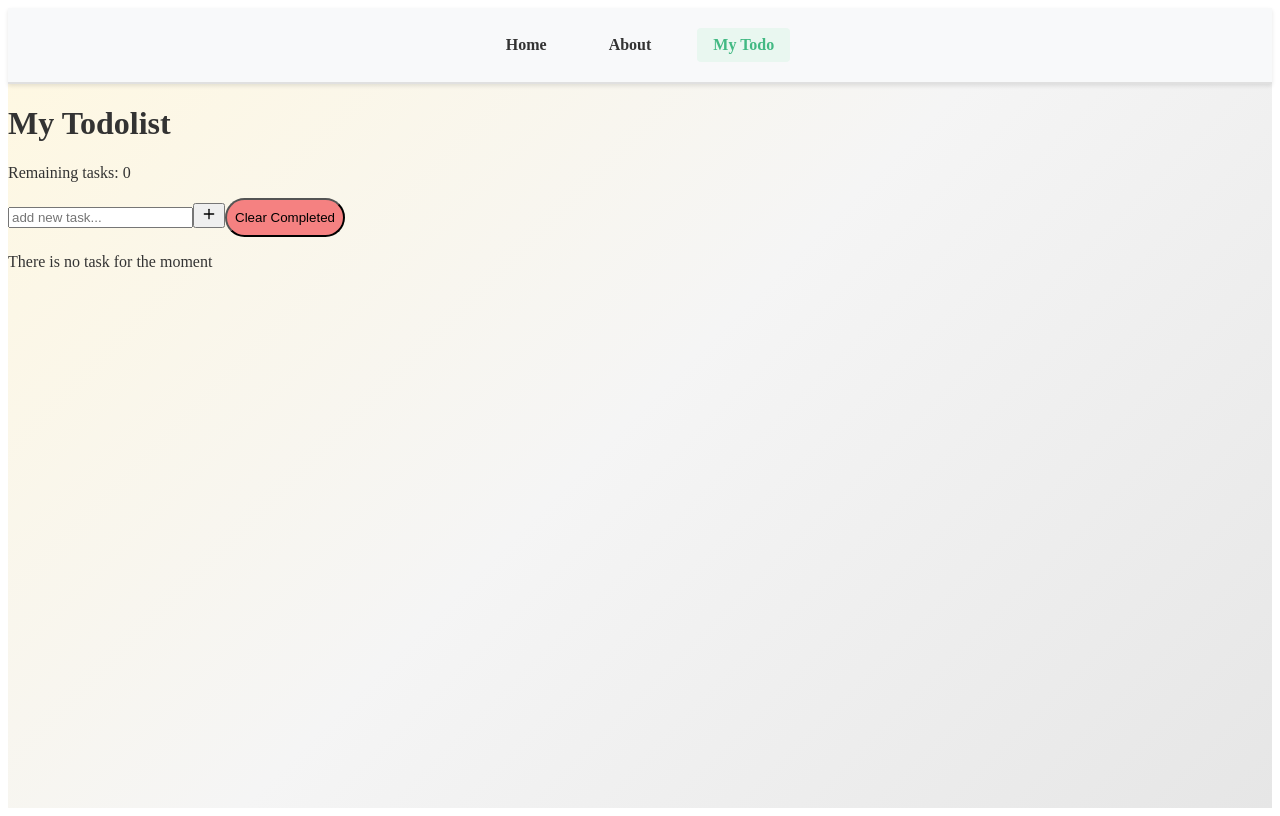
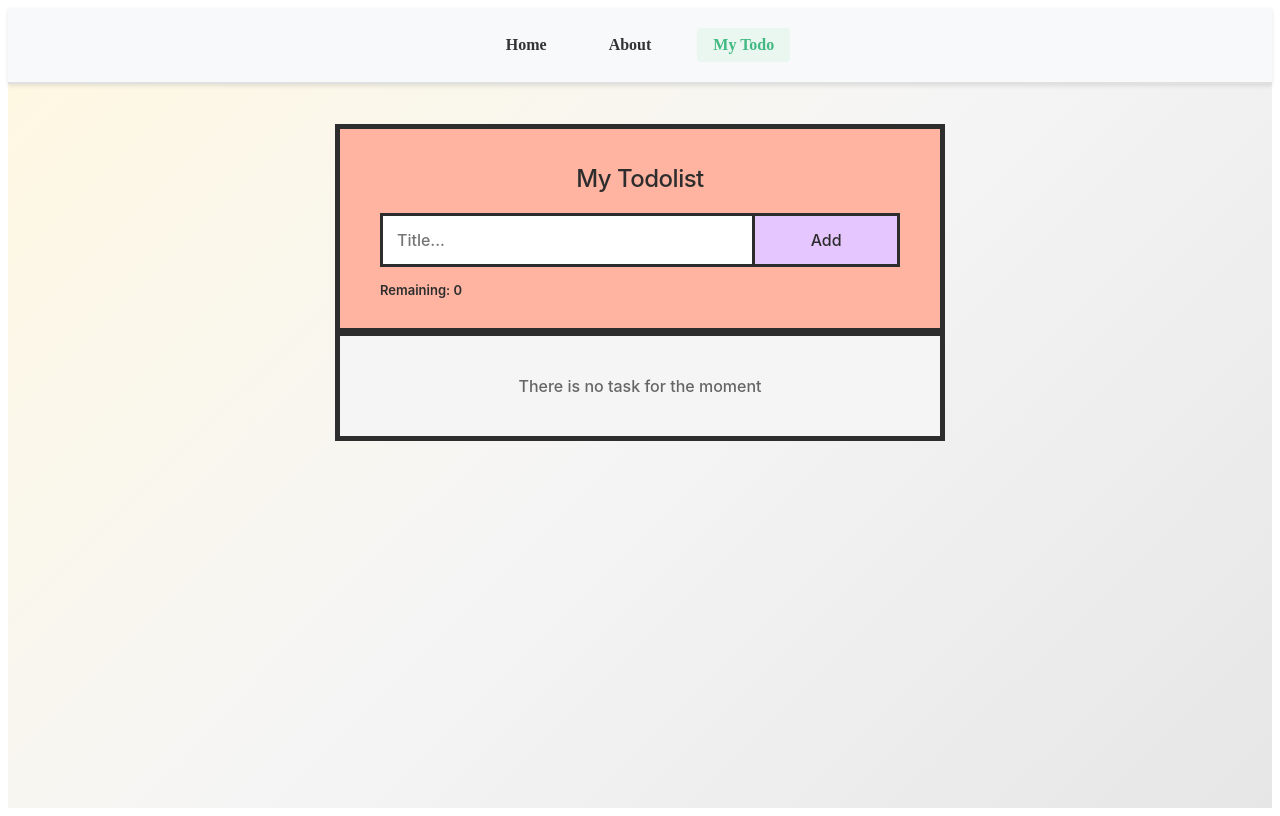
Before and after one commit to drissnafii/todolist-Vue, a Vue app: page /myTodo in a window 1280 px wide. Built offline with nearby package versions, Linux system fonts and the light colour scheme; the HTML template or start-up script is replaced by a standard one.

Commit message:
refactor: Redesign the todo list component's user interface and styling.

```diff
--- a/src/composables/MyTodo.vue
+++ b/src/composables/MyTodo.vue
@@ -1,6 +1,6 @@
 <script setup lang="ts">
 import { ref, computed, watch, onMounted } from 'vue'
-import { Edit, PlusIcon, Save, Trash2Icon } from 'lucide-vue-next'
+import { Edit, Save } from 'lucide-vue-next'
 
 interface Todo {
   id: number
@@ -58,88 +58,259 @@ const activeCount = computed(() => {
 const clearCompleted = () => {
   todos.value = todos.value.filter((todo) => !todo.completed)
 }
-const appName = ref('My Todolist');
-
+const appName = ref('My Todolist')
 </script>
 
 <template>
-  <main>
-    <h1>{{ appName }}</h1>
-    <p>Remaining tasks: {{ activeCount }}</p>
-    <div>
-      <input
-        type="text"
-        v-model="newTodoText"
-        @keyup.enter="addTodo"
-        placeholder="add new task..."
-      />
-      <button @click="addTodo">
-        <PlusIcon :size="16" />
-      </button>
-      <button class="clear-btn" @click="clearCompleted">Clear Completed</button>
-    </div>
-    <ul>
-      <li v-for="todo in todos" :key="todo.id">
-        <!-- editing mode  -->
-        <template v-if="todo.isEditing">
-          <input type="text" v-model="todo.text" @keyup.enter="toggleEdit(todo)" />
-          <button @click="toggleEdit(todo)">
-            <Save :size="16" />
+  <div class="todo-container">
+    <header class="header">
+      <h2>{{ appName }}</h2>
+      <div class="input-wrapper">
+        <input type="text" v-model="newTodoText" @keyup.enter="addTodo" placeholder="Title..." />
+        <span @click="addTodo" class="addBtn">Add</span>
+      </div>
+      <div class="header-actions">
+        <span class="status-info">Remaining: {{ activeCount }}</span>
+        <span v-if="todos.some((t) => t.completed)" class="clear-link" @click="clearCompleted"
+          >Clear Completed</span
+        >
+      </div>
+    </header>
+
+    <ul id="myUL">
+      <li v-for="todo in todos" :key="todo.id" :class="{ checked: todo.completed }">
+        <div class="todo-content" @click="todo.completed = !todo.completed">
+          <!-- editing mode  -->
+          <template v-if="todo.isEditing">
+            <input
+              type="text"
+              v-model="todo.text"
+              @keyup.enter="toggleEdit(todo)"
+              @click.stop
+              class="edit-input"
+            />
+          </template>
+          <template v-else>
+            {{ todo.text }}
+          </template>
+        </div>
+
+        <div class="actions">
+          <button @click.stop="toggleEdit(todo)" class="action-btn edit">
+            <Edit v-if="!todo.isEditing" :size="16" />
+            <Save v-else :size="16" />
           </button>
-        </template>
-
-        <template v-else>
-          <input type="checkbox" v-model="todo.completed" />
-          <span :class="{ completed: todo.completed }">
-            {{ todo.text }}
-          </span>
-          <button @click="toggleEdit(todo)" :class="'edit-btn'">
-            <Edit :size="16" />
-          </button>
-          <button @click="deleteTodo(todo.id)" :class="'delete-btn'">
-            <Trash2Icon :size="16" />
-          </button>
-        </template>
+          <button @click.stop="deleteTodo(todo.id)" class="action-btn delete">×</button>
+        </div>
       </li>
     </ul>
-    <p v-if="todos.length === 0">There is no task for the moment</p>
-  </main>
+    <p v-if="todos.length === 0" class="empty-msg">There is no task for the moment</p>
+  </div>
 </template>
 
 <style scoped>
+/* Brutalist Design with Soft Colors */
 
-.delete-btn {
-  color: #ef4444;
-  background: none;
-  border: none;
-  cursor: pointer;
-  padding: 4px;
-  margin-left: 8px;
+.todo-container {
+  max-width: 600px;
+  margin: 40px auto;
+  font-family: 'Inter', 'Segoe UI', system-ui, sans-serif;
+  border: 5px solid #2d2d2d;
+  background: #fafafa;
 }
 
-.delete-btn:hover {
-  color: #f11010;
+/* Style the header */
+.header {
+  background-color: #ffb4a2;
+  padding: 30px 40px;
+  color: #2d2d2d;
+  text-align: center;
+  border-bottom: 5px solid #2d2d2d;
 }
 
-.edit-btn {
-  color: #1f2a1c9f;
-  background: none;
-  border: none;
-  cursor: pointer;
-  padding: 4px;
-  margin-left: 8px;
+.header h2 {
+  margin: 5px 0 20px 0;
+  font-size: 24px;
+  font-weight: 500;
+  letter-spacing: -0.5px;
 }
 
-.completed {
-  text-decoration: line-through;
-  opacity: 0.6;
+/* Clear prefix/suffix from input */
+.input-wrapper {
+  display: flex;
+  margin-bottom: 10px;
+  border: 3px solid #2d2d2d;
 }
 
-.clear-btn {
-  background-color: #f58181;
+.header input {
+  margin: 0;
+  border: none;
+  border-right: 3px solid #2d2d2d;
+  border-radius: 0;
+  width: 75%;
+  padding: 14px;
+  float: left;
+  font-size: 16px;
+  font-family: inherit;
+  outline: none;
+  background: #fff;
+  font-weight: 500;
+}
+
+/* Style the "Add" button */
+.addBtn {
+  padding: 14px;
+  width: 25%;
+  background: #e5c6ff;
+  color: #2d2d2d;
+  float: left;
+  text-align: center;
+  font-size: 16px;
+  font-weight: 500;
+  cursor: pointer;
+  transition: 0.2s;
+  border-radius: 0;
+  display: flex;
+  align-items: center;
+  justify-content: center;
+}
+
+.addBtn:hover {
+  background-color: #d4a7ff;
+}
+
+.header-actions {
+  display: flex;
+  justify-content: space-between;
+  align-items: center;
+  margin-top: 15px;
+  font-size: 13px;
+  font-weight: 600;
+}
+
+.clear-link {
+  cursor: pointer;
+  text-decoration: underline;
+  text-decoration-thickness: 2px;
+}
+
+.clear-link:hover {
+  opacity: 0.7;
+}
+
+/* Style the list items */
+ul {
+  margin: 0;
+  padding: 0;
+  list-style-type: none;
+}
+
+ul li {
+  cursor: pointer;
+  position: relative;
+  padding: 16px 60px 16px 40px;
+  background: #fff;
+  font-size: 18px;
+  font-weight: 400;
+  transition: 0.2s;
+  display: flex;
+  align-items: center;
+  justify-content: space-between;
+  border-bottom: 3px solid #2d2d2d;
+
+  /* make the list items unselectable */
+  -webkit-user-select: none;
+  -moz-user-select: none;
+  -ms-user-select: none;
+  user-select: none;
+}
+
+/* Set all odd list items to a different color (zebra-stripes) */
+ul li:nth-child(odd) {
+  background: #fff9e6;
+}
+
+/* Darker background-color on hover */
+ul li:hover {
+  background: #cfe9ff;
+}
+
+/* When clicked on, add a background color and strike out text */
+ul li.checked {
+  background: #b8c9d9;
+  color: #2d2d2d;
+  text-decoration: line-through;
+  text-decoration-thickness: 3px;
+}
+
+/* Add a "checked" mark when clicked on */
+ul li.checked::before {
+  content: '';
+  position: absolute;
+  border-color: #2d2d2d;
+  border-style: solid;
+  border-width: 0 3px 3px 0;
+  top: 18px;
+  left: 16px;
+  transform: rotate(45deg);
+  height: 15px;
+  width: 7px;
+}
+
+.todo-content {
+  flex: 1;
+}
+
+.edit-input {
+  width: 100%;
   padding: 8px;
-  border-radius: 25px;
-  height: 39px;
+  font-size: 16px;
+  font-family: inherit;
+  border: 3px solid #2d2d2d;
+  font-weight: 500;
+}
+
+/* Action buttons */
+.actions {
+  display: flex;
+  gap: 5px;
+  position: absolute;
+  right: 10px;
+}
+
+.action-btn {
+  border: 2px solid #2d2d2d;
+  background: #ffe4b5;
+  padding: 8px;
   cursor: pointer;
+  border-radius: 0;
+  font-size: 20px;
+  color: #2d2d2d;
+  display: flex;
+  align-items: center;
+  justify-content: center;
+  transition: 0.2s;
+}
+
+.action-btn:hover {
+  background-color: #ffd98e;
+}
+
+.action-btn.delete:hover {
+  background-color: #ffb4b4;
+}
+
+.checked .action-btn {
+  background: #d4dfeb;
+}
+
+.empty-msg {
+  text-align: center;
+  color: #666;
+  padding: 40px;
+  background: #f5f5f5;
+  margin: 0;
+  font-weight: 500;
+  border-top: 3px solid #2d2d2d;
 }
 </style>
```
